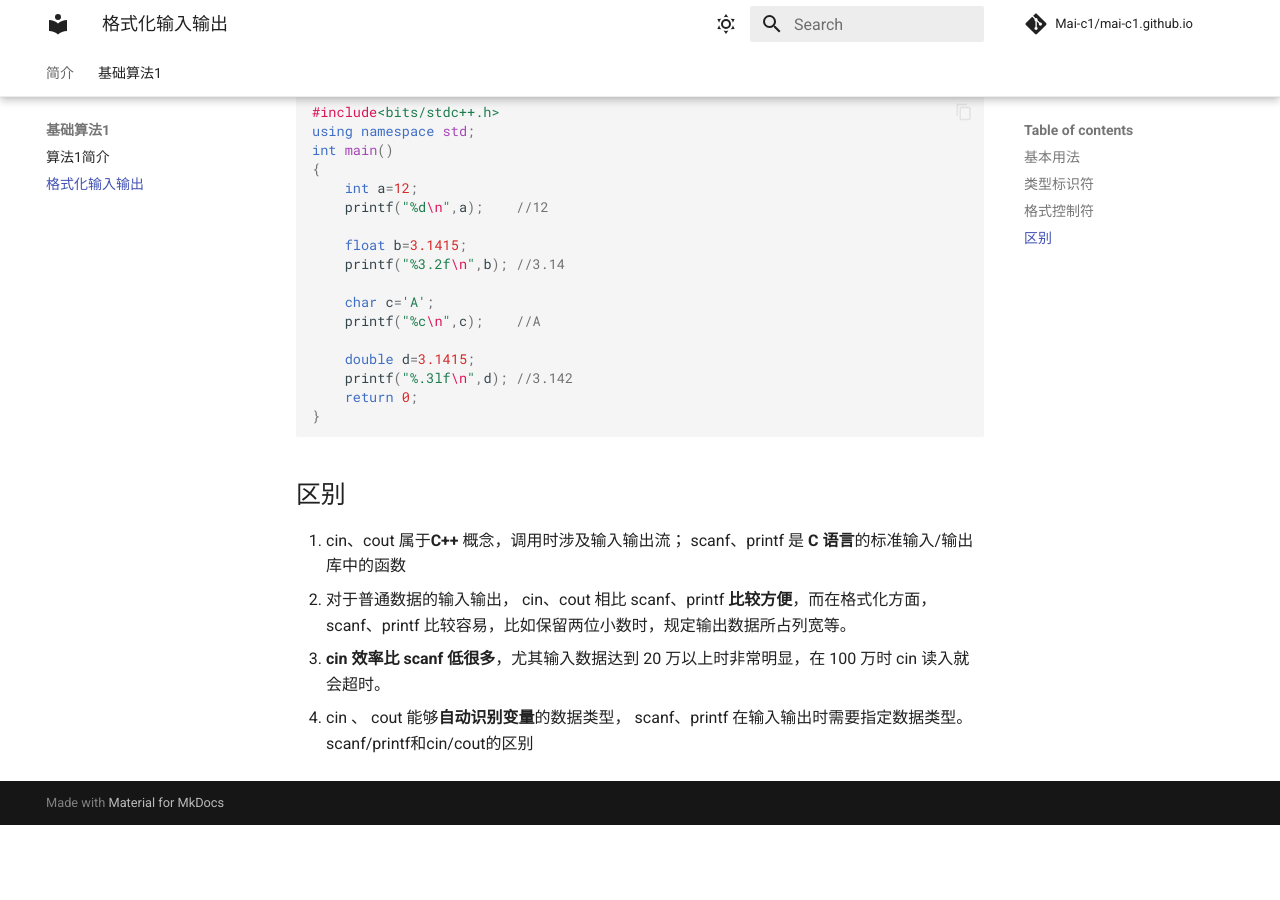
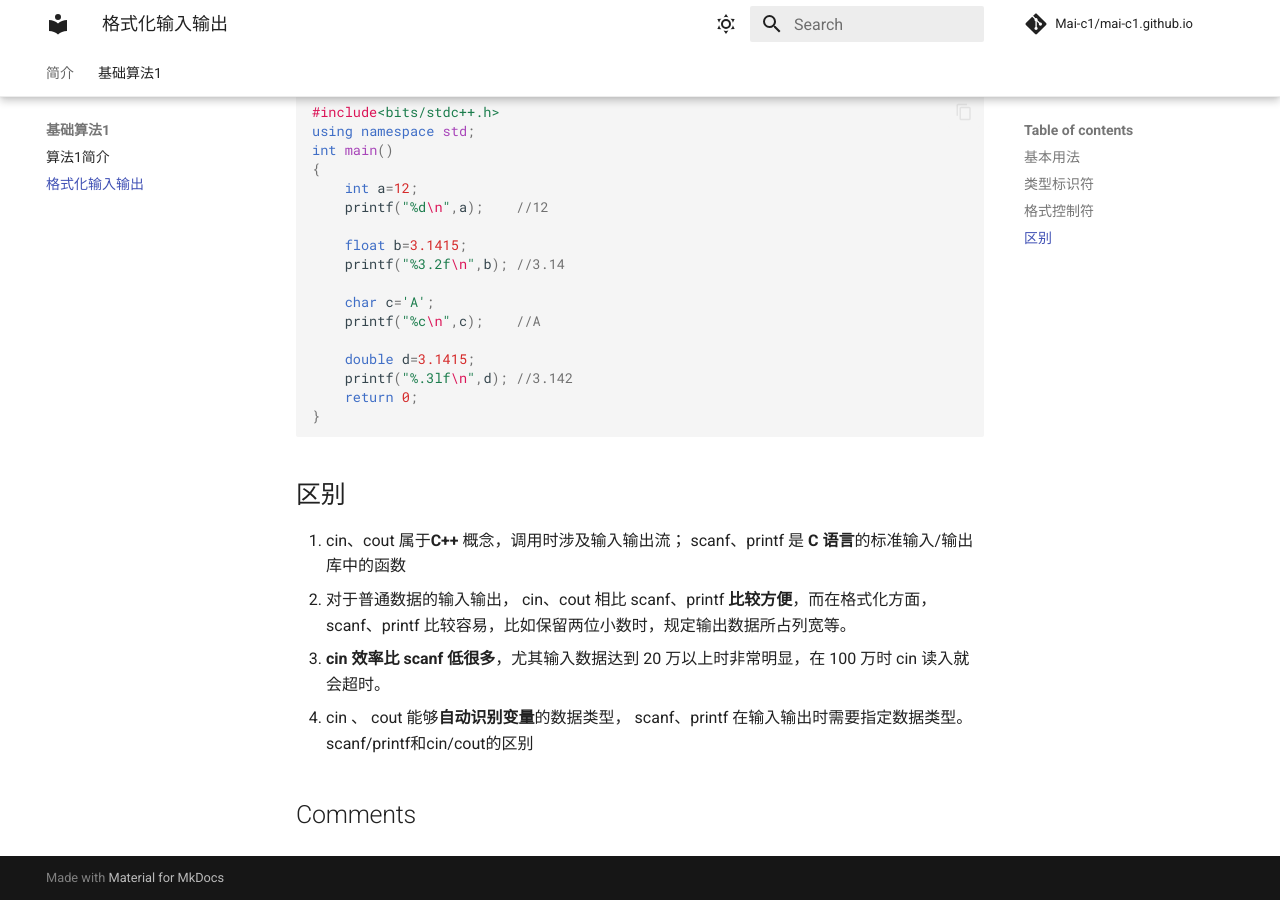
Before and after one commit to Mai-c1/mai-c1.github.io, an MkDocs documentation site: the page built from docs/基础算法1/格式化输入输出.md, in a window 1280 px wide and 900 px high, scrolled down 1910 px. Built offline with MkDocs 1.6.1 and Material for MkDocs 9.7.7, drawn with Linux system fonts in a browser that asks for light colours; comment, search, counter and statistics services are not loaded; before the commit the page ends 2735 px from its top, so only the background shows below that.

Commit message:
feat:增加评论区功能

```diff
--- a/mkdocs.yml
+++ b/mkdocs.yml
@@ -5,10 +5,9 @@
 edit_url: https://github.com/Mai-c1/mai-c1.github.io/edit/main/docs/
 theme:
   name: material
+  custom_dir: overrides
   code:
-    theme:
-      name: monokai
-      custom_dir: overrides
+    theme: monokai
     linenums: true  # 显示行号（可选）
   palette:
     # 亮色调
--- a/overrides/partials/comments.html
+++ b/overrides/partials/comments.html
@@ -1,6 +1,6 @@
-{% if page.meta.comments %}
 <h2 id="__comments">{{ lang.t("meta.comments") }}</h2>
-  <!-- Insert generated snippet here -->
+
+<!-- Giscus 评论区核心脚本 -->
 <script src="https://giscus.app/client.js"
         data-repo="Mai-c1/mai-c1.github.io"
         data-repo-id="R_kgDOPplukQ"
@@ -16,33 +16,46 @@
         crossorigin="anonymous"
         async>
 </script>
-  <!-- Synchronize Giscus theme with palette -->
+
+<!-- 同步Giscus主题与页面主题（亮色/暗色模式） -->
 <script>
-    var giscus = document.querySelector("script[src*=giscus]")
+  // 获取Giscus脚本元素
+  const giscusScript = document.querySelector("script[src*='giscus']");
 
-    /* Set palette on initial load */
-    var palette = __md_get("__palette")
+  // 初始加载时设置主题
+  const setInitialTheme = () => {
+    const palette = __md_get("__palette");
     if (palette && typeof palette.color === "object") {
-      var theme = palette.color.scheme === "slate" ? "dark" : "light"
-      giscus.setAttribute("data-theme", theme)
+      const theme = palette.color.scheme === "slate" ? "dark" : "light";
+      giscusScript.setAttribute("data-theme", theme);
     }
+  };
 
-    /* Register event handlers after documented loaded */
-    document.addEventListener("DOMContentLoaded", function() {
-      var ref = document.querySelector("[data-md-component=palette]")
-      ref.addEventListener("change", function() {
-        var palette = __md_get("__palette")
+  // 主题切换时同步更新Giscus
+  const handleThemeChange = () => {
+    const palette = __md_get("__palette");
     if (palette && typeof palette.color === "object") {
-          var theme = palette.color.scheme === "slate" ? "dark" : "light"
+      const theme = palette.color.scheme === "slate" ? "dark" : "light";
 
-          /* Instruct Giscus to change theme */
-          var frame = document.querySelector(".giscus-frame")
-          frame.contentWindow.postMessage(
+      // 向Giscus iframe发送主题变更消息
+      const giscusFrame = document.querySelector(".giscus-frame");
+      if (giscusFrame) {
+        giscusFrame.contentWindow.postMessage(
           { giscus: { setConfig: { theme } } },
           "https://giscus.app"
-          )
+        );
       }
-      })
-    })
+    }
+  };
+
+  // 初始设置主题
+  setInitialTheme();
+
+  // 监听页面主题切换事件
+  document.addEventListener("DOMContentLoaded", () => {
+    const paletteSwitch = document.querySelector("[data-md-component='palette']");
+    if (paletteSwitch) {
+      paletteSwitch.addEventListener("change", handleThemeChange);
+    }
+  });
 </script>
-{% endif %}
```
Lines whose indentation alone changed are shown as unchanged.
